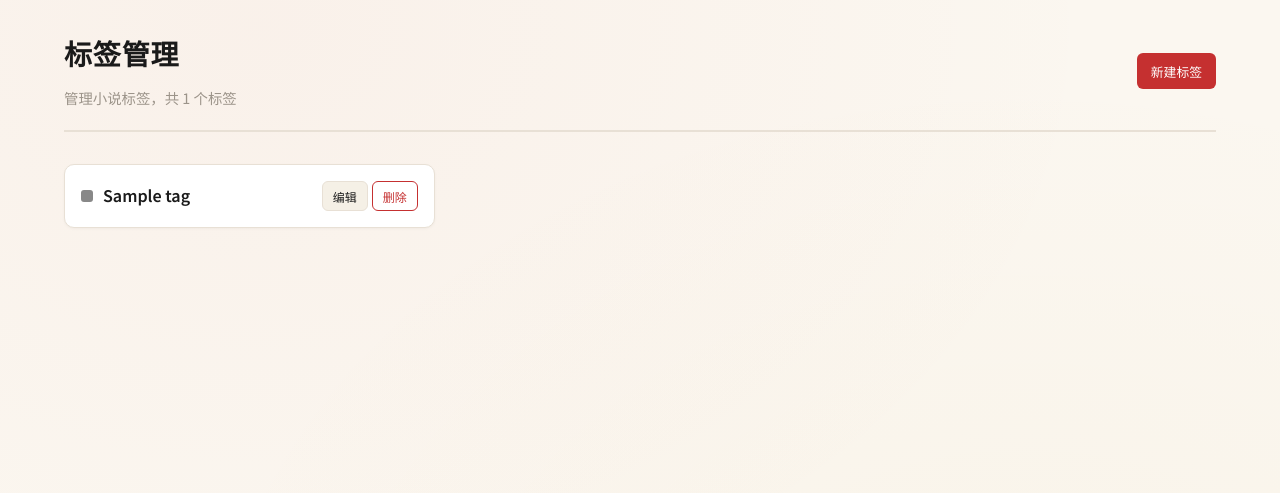
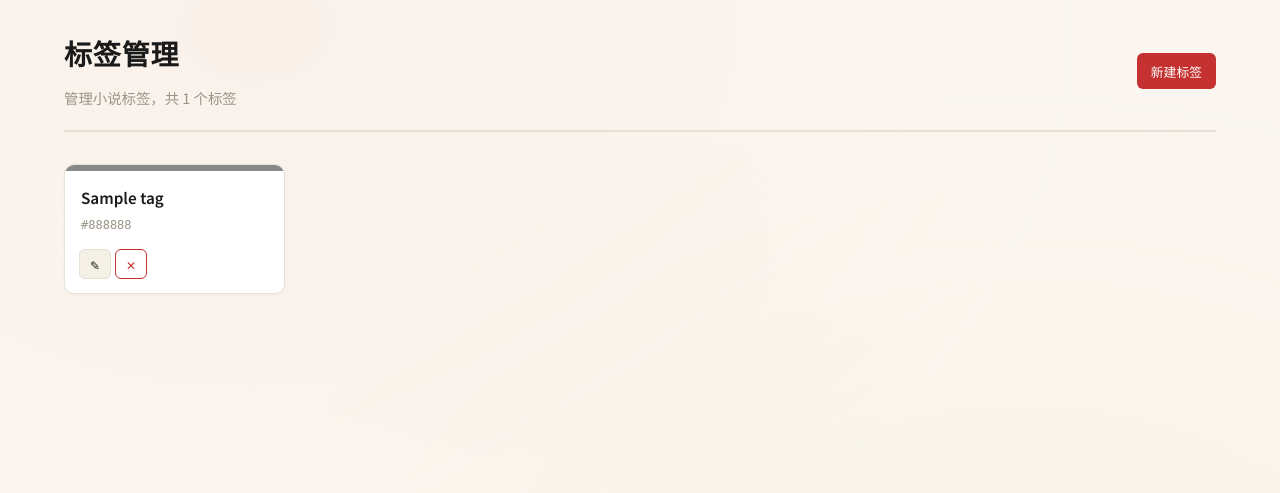
Before and after one commit to kkfd008/flask-admin-sqlite-novel, a Flask app: page /tags/ in a window 1280 px wide. Shown: the part 60-553 px from the top of the page. Run offline with Flask 3, Linux system fonts and the light colour scheme; the visitor is signed in with stand-in values (Sample User, id 1); tables that the repository leaves empty hold one stand-in row (values such as "Sample post").

Commit message:
feat: 优化 /admin/ UI
Co-authored-by: traeagent <traeagent@users.noreply.github.com>

```diff
--- a/app/templates/tags/list.html
+++ b/app/templates/tags/list.html
@@ -8,12 +8,16 @@
       <h1>标签管理</h1>
       <p>管理小说标签，共 {{ tags|length }} 个标签</p>
     </div>
-    <button class="btn btn-primary btn-sm" onclick="document.getElementById('createForm').style.display='block'; this.style.display='none';">新建标签</button>
+    <button class="btn btn-primary btn-sm" onclick="showCreate()">新建标签</button>
   </div>
 </div>
 
+<!-- Create Form -->
 <div class="card mb-3" id="createForm" style="display:none;">
-  <h3 style="font-family:var(--font-display); font-size:1rem; margin-bottom:16px; color:var(--text-secondary);">新建标签</h3>
+  <div class="flex-between mb-2">
+    <h3 style="font-family:var(--font-display); font-size:1rem; color:var(--text-secondary);">新建标签</h3>
+    <button onclick="hideCreate()" class="btn btn-secondary btn-xs" style="min-width:32px; min-height:32px; padding:0;">✕</button>
+  </div>
   <form method="post" action="{{ url_for('tags.create') }}">
     <div class="tag-form-grid">
       <div class="form-group" style="margin-bottom:0;">
@@ -30,20 +34,19 @@
 </div>
 
 {% if tags %}
-<div class="grid grid-3">
+<div class="tag-grid">
   {% for tag in tags %}
-  <div class="card tag-card" style="padding:16px;">
-    <div class="flex-between" style="flex-wrap:wrap; gap:8px;">
-      <div style="display:flex; align-items:center; gap:10px; min-width:0;">
-        <span style="width:12px; height:12px; border-radius:3px; background:{{ tag.color }}; flex-shrink:0;"></span>
-        <strong style="overflow:hidden; text-overflow:ellipsis; white-space:nowrap;">{{ tag.name }}</strong>
-      </div>
-      <div style="display:flex; gap:4px;">
-        <button class="btn btn-secondary btn-xs" onclick="editTag({{ tag.id }}, '{{ tag.name }}', '{{ tag.color }}')">编辑</button>
-        <form method="post" action="{{ url_for('tags.delete', id=tag.id) }}" style="display:inline;" onsubmit="return confirm('确定删除标签「{{ tag.name }}」？')">
-          <button type="submit" class="btn btn-danger btn-xs">删除</button>
-        </form>
-      </div>
+  <div class="tag-card">
+    <div class="tag-card-swatch" style="background:{{ tag.color }};"></div>
+    <div class="tag-card-body">
+      <div class="tag-card-name">{{ tag.name }}</div>
+      <div class="tag-card-color">{{ tag.color }}</div>
+    </div>
+    <div class="tag-card-actions">
+      <button class="btn btn-secondary btn-xs" onclick="editTag({{ tag.id }}, '{{ tag.name|e }}', '{{ tag.color }}')" title="编辑">✎</button>
+      <form method="post" action="{{ url_for('tags.delete', id=tag.id) }}" style="display:inline;" onsubmit="return confirm('确定删除标签「{{ tag.name }}」？')">
+        <button type="submit" class="btn btn-danger btn-xs" title="删除">✕</button>
+      </form>
     </div>
   </div>
   {% endfor %}
@@ -53,11 +56,16 @@
   <div class="icon">🏷️</div>
   <h3>暂无标签</h3>
   <p>创建标签来分类你的小说</p>
+  <button class="btn btn-primary mt-2" onclick="showCreate()">创建第一个标签</button>
 </div>
 {% endif %}
 
+<!-- Edit Form -->
 <div class="card mt-3" id="editForm" style="display:none;">
-  <h3 style="font-family:var(--font-display); font-size:1rem; margin-bottom:16px; color:var(--text-secondary);">编辑标签</h3>
+  <div class="flex-between mb-2">
+    <h3 style="font-family:var(--font-display); font-size:1rem; color:var(--text-secondary);">编辑标签</h3>
+    <button onclick="hideEdit()" class="btn btn-secondary btn-xs" style="min-width:32px; min-height:32px; padding:0;">✕</button>
+  </div>
   <form method="post" id="editFormInner">
     <div class="tag-form-grid">
       <div class="form-group" style="margin-bottom:0;">
@@ -74,7 +82,15 @@
 </div>
 
 <script>
+function showCreate() {
+  document.getElementById('createForm').style.display = 'block';
+  document.getElementById('editForm').style.display = 'none';
+  document.getElementById('createForm').scrollIntoView({behavior:'smooth'});
+}
+function hideCreate() { document.getElementById('createForm').style.display = 'none'; }
+function hideEdit() { document.getElementById('editForm').style.display = 'none'; }
 function editTag(id, name, color) {
+  document.getElementById('createForm').style.display = 'none';
   document.getElementById('editForm').style.display = 'block';
   document.getElementById('editFormInner').action = '/tags/' + id + '/edit';
   document.getElementById('edit_name').value = name;
@@ -84,7 +100,6 @@ function editTag(id, name, color) {
 </script>
 
 <style>
-/* Tag form grid: desktop 2:1:auto, mobile full-width stacked */
 .tag-form-grid {
   display: grid;
   grid-template-columns: 2fr 1fr auto;
@@ -92,18 +107,76 @@ function editTag(id, name, color) {
   align-items: end;
 }
 
+.tag-grid {
+  display: grid;
+  grid-template-columns: repeat(auto-fill, minmax(200px, 1fr));
+  gap: 12px;
+}
+
+.tag-card {
+  background: var(--bg-surface);
+  border: 1px solid var(--border);
+  border-radius: var(--radius-md);
+  overflow: hidden;
+  transition: all var(--transition);
+  box-shadow: var(--shadow-sm);
+  display: flex;
+  flex-direction: column;
+}
+
+.tag-card:hover {
+  box-shadow: var(--shadow-md);
+  transform: translateY(-2px);
+}
+
+.tag-card-swatch {
+  height: 6px;
+  transition: height 0.2s ease;
+}
+.tag-card:hover .tag-card-swatch {
+  height: 8px;
+}
+
+.tag-card-body {
+  padding: 14px 16px;
+  flex: 1;
+}
+
+.tag-card-name {
+  font-weight: 600;
+  font-size: 0.95rem;
+  color: var(--text-primary);
+  margin-bottom: 4px;
+}
+
+.tag-card-color {
+  font-size: 0.75rem;
+  color: var(--text-muted);
+  font-family: monospace;
+}
+
+.tag-card-actions {
+  display: flex;
+  gap: 4px;
+  padding: 0 14px 14px;
+}
+
 @media (max-width: 430px) {
+  .tag-grid {
+    grid-template-columns: 1fr 1fr;
+    gap: 8px;
+  }
   .tag-form-grid {
     grid-template-columns: 1fr;
   }
   .tag-form-btn {
     width: 100%;
   }
-  .tag-card {
-    padding: 14px !important;
+  .tag-card-body {
+    padding: 12px;
   }
-  .tag-card .flex-between {
-    gap: 10px;
+  .tag-card-actions {
+    padding: 0 10px 10px;
   }
 }
 </style>
```
